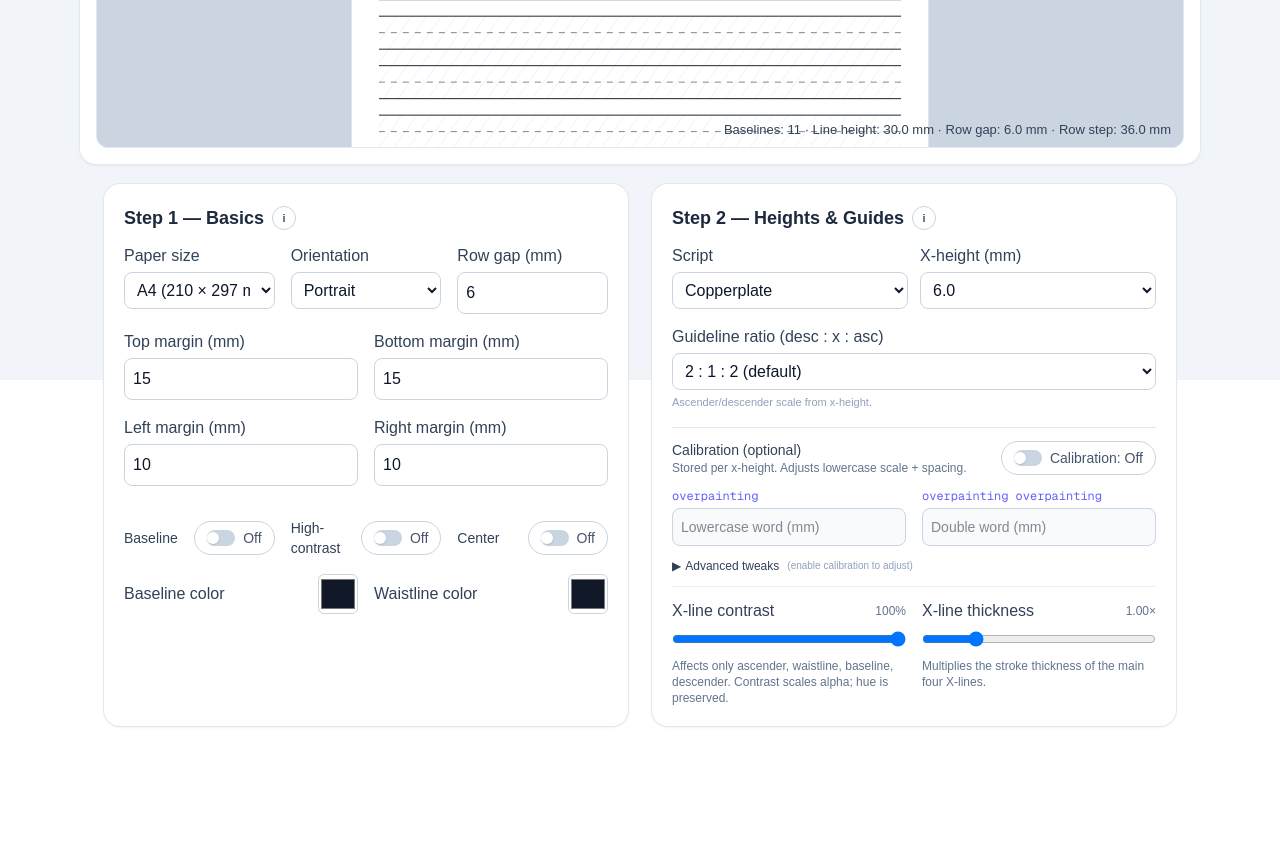
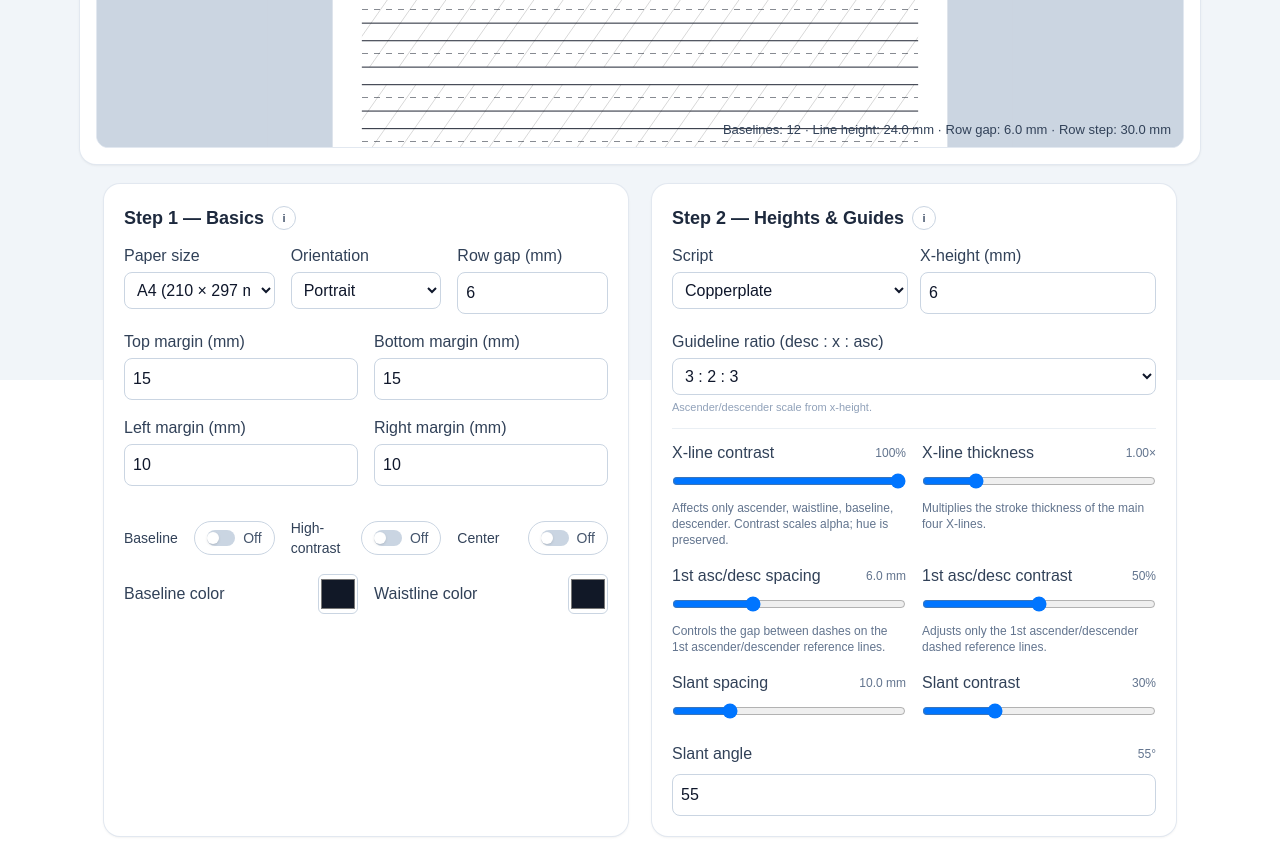
Before and after one commit to mashw/calligraphy-tools, a Next.js app: page /guidelines in a window 1280 px wide. Shown: the part 420-1276 px from the top of the page. Before the commit the page ends 1166 px from the top, so only its background shows below. Built offline with nearby package versions, Linux system fonts and the light colour scheme.

Commit message:
Guidelines: add advanced slant controls and fix slant angle input

```diff
--- a/src/app/guidelines/page.tsx
+++ b/src/app/guidelines/page.tsx
@@ -1,13 +1,9 @@
 'use client';
 
 import React, { useMemo, useRef, useState, useLayoutEffect, useEffect } from 'react';
+import {PAPERS_MM } from '@/lib/curve-helpers';
+
 import {
-  PAPERS_MM,
-} from '@/lib/curve-helpers';
-
-import {
-  CAL_WORD,
-  CAL_WORD_DOUBLE,
   clamp,
 } from '@/lib/line-widths';
 import { type ScriptId } from '@/lib/scripts';
@@ -22,12 +18,6 @@ type CopperplateRatioPreset = '2:1:2' | '3:2:3' | '1:1:1' | 'custom';
 type Pt = { x: number; y: number };
 type Box = { w: number; h: number };
 type GuideSet = ReturnType<typeof buildGuideSet>;
-
-const X_OPTIONS = Array.from({ length: (10 - 2) / 0.5 + 1 }, (_, i) => 2 + i * 0.5);
-
-const CAL_STORAGE_KEY_PREFIX = 'ct_guidelines_calibration_v2_xh_';
-const keyForXHeight = (x: number) => `${CAL_STORAGE_KEY_PREFIX}${x.toFixed(1)}`;
-
 
 
 function buildPageSlantLines(opts: {
@@ -57,21 +47,25 @@ function buildPageSlantLines(opts: {
   return lines;
 }
 
-function buildCopperplateSlantLines(guideSets: GuideSet[], box: Box, xHeightMM: number) {
+function buildCopperplateSlantLines(
+  guideSets: GuideSet[],
+  box: Box,
+  slantSpacingMM: number,
+  slantAngleDeg: number
+) {
   const first = guideSets[0];
   if (!first) return [];
 
   const xMin = first.baseLine[0].x;
   const xMax = first.baseLine[first.baseLine.length - 1].x;
-  const stepMM = Math.max(xHeightMM * 0.9, 3);
 
   const lines = buildPageSlantLines({
     boxW: box.w,
     boxH: box.h,
     xMin,
     xMax,
-    angleDeg: -55,
-    stepMM,
+    angleDeg: -slantAngleDeg,
+    stepMM: slantSpacingMM,
   });
 
   return lines.map(line => ({
@@ -81,6 +75,7 @@ function buildCopperplateSlantLines(guideSets: GuideSet[], box: Box, xHeightMM:
     y2: line.b.y,
   }));
 }
+
 
 function GuidelinesRowMask({ guideSets, box }: { guideSets: GuideSet[]; box: Box }) {
   return (
@@ -111,15 +106,21 @@ function GuidelinesRowMask({ guideSets, box }: { guideSets: GuideSet[]; box: Box
 function CopperplateSlantLines({
   guideSets,
   box,
-  xHeightMM,
+  slantSpacingMM,
+  slantAngleDeg,
+  slantLineContrast,
+  highContrastMode,
   swThin,
 }: {
   guideSets: GuideSet[];
   box: Box;
-  xHeightMM: number;
+  slantSpacingMM: number;
+  slantAngleDeg: number;
+  slantLineContrast: number;
+  highContrastMode: boolean;
   swThin: number;
 }) {
-  const lines = buildCopperplateSlantLines(guideSets, box, xHeightMM);
+  const lines = buildCopperplateSlantLines(guideSets, box, slantSpacingMM, slantAngleDeg);
   if (lines.length === 0) return null;
 
   return (
@@ -131,7 +132,9 @@ function CopperplateSlantLines({
           y1={ln.y1}
           x2={ln.x2}
           y2={ln.y2}
-          stroke="#e2e8f0"
+          stroke="#000"
+strokeOpacity={highContrastMode ? 1 : slantLineContrast}
+
           strokeWidth={swThin}
           vectorEffect="non-scaling-stroke"
         />
@@ -139,6 +142,7 @@ function CopperplateSlantLines({
     </g>
   );
 }
+
 
 
 /* ---------------- Reusable InfoTip ---------------- */
@@ -431,6 +435,19 @@ export default function GuidelinesPage() {
   const [waistlineColor, setWaistlineColor] = useState('#111827');
   const [xLineContrast, setXLineContrast] = useState(1);
   const [xLineThickness, setXLineThickness] = useState(1); // multiplier
+  const [midlineDashGap, setMidlineDashGap] = useState(6); // mm gap between dashes
+  const [midlineDashContrast, setMidlineDashContrast] = useState(0.5); // alpha multiplier
+  const [slantSpacingMM, setSlantSpacingMM] = useState(10);
+  const [slantLineContrast, setSlantLineContrast] = useState(0.3);
+  const [slantAngleText, setSlantAngleText] = useState('55');
+
+const slantAngleDeg = useMemo(() => {
+  const v = parseInt(slantAngleText, 10);
+  return Number.isFinite(v) ? v : 55;
+}, [slantAngleText]);
+
+
+
   const [gridContrast, setGridContrast] = useState(0.5);
   const [gridThickness, setGridThickness] = useState(1);
   const [showGridHorizontal, setShowGridHorizontal] = useState(true);
@@ -516,10 +533,15 @@ export default function GuidelinesPage() {
   const gridContrastBeforeHigh = useRef<number | null>(null);
 
 
-  const [xHeightMM, setXHeightMM] = useState(6);
+  const [xHeightMMText, setXHeightMMText] = useState('6');
+
+  const xHeightMM = useMemo(() => {
+    const v = parseFloat(xHeightMMText);
+    return Number.isFinite(v) ? v : 6;
+  }, [xHeightMMText]);
   const [capStyle, setCapStyle] = useState<'simple' | 'flourished'>('flourished');
   const [nibText, setNibText] = useState('2');
-  const [copperplateRatioPreset, setCopperplateRatioPreset] = useState<CopperplateRatioPreset>('2:1:2');
+  const [copperplateRatioPreset, setCopperplateRatioPreset] = useState<CopperplateRatioPreset>('3:2:3');
   const [copperplateDescUnitsText, setCopperplateDescUnitsText] = useState('2');
   const [copperplateXUnitsText, setCopperplateXUnitsText] = useState('1');
   const [copperplateAscUnitsText, setCopperplateAscUnitsText] = useState('2');
@@ -536,14 +558,16 @@ export default function GuidelinesPage() {
 
   const [ascNib, setAscNib] = useState(BLACKLETTER_GUIDE_DEFAULTS.ascNib);
   const [descNib, setDescNib] = useState(BLACKLETTER_GUIDE_DEFAULTS.descNib);
+
+  useEffect(() => {
+    if (script === 'Fraktur' || script === 'TexturaQuadrata') {
+      setAscNib(2);
+      setDescNib(2);
+    }
+  }, [script]);
+
+
   const [rowGapMM, setRowGapMM] = useState(6);
-
-  const [useCalibration, setUseCalibration] = useState(false);
-  const [calWordLowerMM, setCalWordLowerMM] = useState('');
-  const [calWordDoubleMM, setCalWordDoubleMM] = useState('');
-  const [showAdvanced, setShowAdvanced] = useState(false);
-  const [userScaleFactor, setUserScaleFactor] = useState(1);
-  const [userSpaceFactor, setUserSpaceFactor] = useState(1);
 
   const [isNarrow, setIsNarrow] = useState(() => (typeof window !== 'undefined'
     ? window.matchMedia('(max-width: 640px)').matches
@@ -621,60 +645,6 @@ export default function GuidelinesPage() {
       body.style.backgroundImage = prevBodyBg;
     };
   }, []);
-
-  useEffect(() => {
-    if (script !== 'Copperplate') {
-      setUseCalibration(false);
-      setShowAdvanced(false);
-    }
-  }, [script]);
-
-  useEffect(() => {
-    if (script !== 'Copperplate') return;
-
-    try {
-      const key = keyForXHeight(xHeightMM);
-      const raw = typeof window !== 'undefined' ? localStorage.getItem(key) : null;
-      if (!raw) {
-        setUseCalibration(false);
-        setCalWordLowerMM('');
-        setCalWordDoubleMM('');
-        setUserScaleFactor(1);
-        setUserSpaceFactor(1);
-        setShowAdvanced(false);
-        return;
-      }
-      const data = JSON.parse(raw);
-      setUseCalibration(!!data.useCalibration);
-      setCalWordLowerMM(typeof data.calWordLowerMM === 'string' ? data.calWordLowerMM : '');
-      setCalWordDoubleMM(typeof data.calWordDoubleMM === 'string' ? data.calWordDoubleMM : '');
-      setUserScaleFactor(typeof data.userScaleFactor === 'number' ? clamp(data.userScaleFactor, 0.7, 1.3) : 1);
-      setUserSpaceFactor(typeof data.userSpaceFactor === 'number' ? clamp(data.userSpaceFactor, 0.5, 1.5) : 1);
-      setShowAdvanced(false);
-    } catch {
-      // ignore
-    }
-  }, [xHeightMM, script]);
-
-  useEffect(() => {
-    if (script !== 'Copperplate') return;
-
-    try {
-      const key = keyForXHeight(xHeightMM);
-      const data = {
-        useCalibration,
-        calWordLowerMM,
-        calWordDoubleMM,
-        userScaleFactor,
-        userSpaceFactor,
-      };
-      if (typeof window !== 'undefined') {
-        localStorage.setItem(key, JSON.stringify(data));
-      }
-    } catch {
-      // ignore
-    }
-  }, [xHeightMM, script, useCalibration, calWordLowerMM, calWordDoubleMM, userScaleFactor, userSpaceFactor]);
 
   // ---------- Page box (mm) ----------
   const raw = PAPERS_MM[paper];
@@ -1254,11 +1224,15 @@ export default function GuidelinesPage() {
                 {/* Guides */}
                 {script === 'Copperplate' && (
                   <CopperplateSlantLines
-                    guideSets={guideSets}
-                    box={box}
-                    xHeightMM={xHeightMM}
-                    swThin={swThin}
-                  />
+  guideSets={guideSets}
+  box={box}
+  slantSpacingMM={slantSpacingMM}
+  slantAngleDeg={slantAngleDeg}
+  slantLineContrast={slantLineContrast}
+  highContrastMode={highContrastMode}
+  swThin={swThin}
+/>
+
                 )}
 
 
@@ -1306,21 +1280,31 @@ export default function GuidelinesPage() {
                             x2={x2}
                             y1={yMidAsc}
                             y2={yMidAsc}
-                            stroke="#111827"
-                            strokeWidth={swThin}
+                            stroke={hexToRgba('#111827', highContrastMode ? 1 : midlineDashContrast)}
+
+                            strokeWidth={1}
                             vectorEffect="non-scaling-stroke"
-                            strokeDasharray="6 6"
+                            strokeDasharray={`6 ${midlineDashGap}`}
+
+                            strokeLinecap="butt"
+                            shapeRendering="crispEdges"
                           />
+
                           <line
                             x1={x1}
                             x2={x2}
                             y1={yMidDesc}
                             y2={yMidDesc}
-                            stroke="#111827"
-                            strokeWidth={swThin}
+                            stroke={hexToRgba('#111827', highContrastMode ? 1 : midlineDashContrast)}
+
+                            strokeWidth={1}
                             vectorEffect="non-scaling-stroke"
-                            strokeDasharray="6 6"
+                            strokeDasharray={`6 ${midlineDashGap}`}
+
+                            strokeLinecap="butt"
+                            shapeRendering="crispEdges"
                           />
+
                         </>
                       )}
 
@@ -1612,18 +1596,39 @@ export default function GuidelinesPage() {
                 </label>
 
                 {script === 'Copperplate' ? (
-                  <select
+                  <input
+                    type="number"
+                    step={0.5}
+                    min={2}
+                    max={10}
                     className="mt-1 w-full p-2 rounded-lg border border-slate-300"
-                    value={xHeightMM}
-                    onChange={(e) => setXHeightMM(parseFloat(e.target.value))}
-                  >
-                    {X_OPTIONS.map((v) => (
-                      <option key={v} value={v}>
-                        {v.toFixed(1)}
-                      </option>
-                    ))}
-                  </select>
+                    value={xHeightMMText}
+                    onWheel={(e) => (e.currentTarget as HTMLInputElement).blur()}
+                    onChange={(e) => setXHeightMMText(e.target.value)}
+                    onKeyDown={(e) => {
+                      if (e.key !== 'ArrowUp' && e.key !== 'ArrowDown') return;
+                      e.preventDefault();
+
+                      const current = parseFloat(xHeightMMText);
+                      const safe = Number.isFinite(current) ? current : 6;
+                      const dir: 1 | -1 = e.key === 'ArrowUp' ? 1 : -1;
+
+                      const stepped = stepHalfFrom(safe, dir);
+                      const clamped = clamp(stepped, 2, 10);
+                      setXHeightMMText(String(clamped));
+                    }}
+                    onBlur={() => {
+                      const v = parseFloat(xHeightMMText);
+                      if (!Number.isFinite(v)) {
+                        setXHeightMMText('6');
+                        return;
+                      }
+                      // Keep manual entries as-is (no snapping), just clamp to allowed range:
+                      setXHeightMMText(String(clamp(v, 2, 10)));
+                    }}
+                  />
                 ) : (
+
                   <input
                     type="number"
                     step={0.5}
@@ -1647,7 +1652,7 @@ export default function GuidelinesPage() {
                     value={copperplateRatioPreset}
                     onChange={(e) => setCopperplateRatioPreset(e.target.value as CopperplateRatioPreset)}
                   >
-                    <option value="2:1:2">2 : 1 : 2 (default)</option>
+                    <option value="2:1:2">2 : 1 : 2</option>
                     <option value="3:2:3">3 : 2 : 3</option>
                     <option value="1:1:1">1 : 1 : 1</option>
                     <option value="custom">Custom…</option>
@@ -1779,108 +1784,10 @@ export default function GuidelinesPage() {
                   </div>
                 )}
 
+
+
                 {/* Calibration block unchanged */}
-                <div className="border-t border-slate-200 pt-3">
-                  <div className="flex items-center justify-between gap-3">
-                    <div>
-                      <div className="text-sm font-medium text-slate-700">Calibration (optional)</div>
-                      <p className="text-xs text-slate-500">Stored per x-height. Adjusts lowercase scale + spacing.</p>
-                    </div>
-                    <button
-                      type="button"
-                      onMouseDown={(e) => e.preventDefault()}
-                      onClick={() => setUseCalibration((v) => !v)}
-                      className={`inline-flex items-center px-3 py-1.5 text-sm rounded-full border transition select-none
-                ${useCalibration ? 'border-indigo-500 bg-indigo-50 text-indigo-700' : 'border-slate-300 bg-white text-slate-600 hover:bg-slate-50'}`}
-                    >
-                      <span
-                        className={`mr-2 inline-flex h-4 w-7 items-center rounded-full transition ${useCalibration ? 'bg-indigo-500 justify-end' : 'bg-slate-300 justify-start'
-                          }`}
-                      >
-                        <span className="h-3 w-3 rounded-full bg-white shadow" />
-                      </span>
-                      {useCalibration ? 'Calibration: On' : 'Calibration: Off'}
-                    </button>
-                  </div>
-
-                  <div className="mt-3 grid grid-cols-2 max-[420px]:grid-cols-1 gap-4 text-sm">
-                    <div className="flex flex-col gap-1">
-                      <span className="text-xs font-mono text-indigo-500">{CAL_WORD}</span>
-                      <input
-                        type="number"
-                        step="0.1"
-                        min="0"
-                        className="w-full p-2 rounded-lg border border-slate-300 text-sm focus:outline-none focus:ring-2 focus:ring-indigo-500 disabled:bg-slate-50"
-                        placeholder="Lowercase word (mm)"
-                        value={calWordLowerMM}
-                        onChange={(e) => setCalWordLowerMM(e.target.value)}
-                        disabled={!useCalibration}
-                      />
-                    </div>
-                    <div className="flex flex-col gap-1">
-                      <span className="text-xs font-mono text-indigo-500">{CAL_WORD_DOUBLE}</span>
-                      <input
-                        type="number"
-                        step="0.1"
-                        min="0"
-                        className="w-full p-2 rounded-lg border border-slate-300 text-sm focus:outline-none focus:ring-2 focus:ring-indigo-500 disabled:bg-slate-50"
-                        placeholder="Double word (mm)"
-                        value={calWordDoubleMM}
-                        onChange={(e) => setCalWordDoubleMM(e.target.value)}
-                        disabled={!useCalibration}
-                      />
-                    </div>
-                  </div>
-
-                  <div className="mt-3">
-                    <button
-                      type="button"
-                      onMouseDown={(e) => e.preventDefault()}
-                      onClick={() => setShowAdvanced((v) => !v)}
-                      className="flex items-center gap-1 text-xs font-medium text-slate-700 hover:text-indigo-600 select-none"
-                      disabled={!useCalibration}
-                    >
-                      <span className={`inline-block transform transition-transform ${showAdvanced && useCalibration ? 'rotate-90' : 'rotate-0'}`}>▶</span>
-                      <span>Advanced tweaks</span>
-                      {!useCalibration && <span className="ml-1 text-[10px] text-slate-400">(enable calibration to adjust)</span>}
-                    </button>
-
-                    {showAdvanced && useCalibration && (
-                      <div className="mt-3 grid grid-cols-2 max-[420px]:grid-cols-1 gap-4 text-xs">
-                        <div className="flex flex-col gap-1">
-                          <div className="flex items-center justify-between">
-                            <span className="font-medium text-slate-700">Overall scale</span>
-                            <span className="font-mono text-slate-500">×{userScaleFactor.toFixed(2)}</span>
-                          </div>
-                          <input
-                            type="number"
-                            step="0.01"
-                            min="0.7"
-                            max="1.3"
-                            className="w-full p-2 rounded-lg border border-slate-300 text-sm"
-                            value={userScaleFactor}
-                            onChange={(e) => setUserScaleFactor(clamp(parseFloat(e.target.value || '1') || 1, 0.7, 1.3))}
-                          />
-                        </div>
-                        <div className="flex flex-col gap-1">
-                          <div className="flex items-center justify-between">
-                            <span className="font-medium text-slate-700">Spacing factor</span>
-                            <span className="font-mono text-slate-500">×{userSpaceFactor.toFixed(2)}</span>
-                          </div>
-                          <input
-                            type="number"
-                            step="0.01"
-                            min="0.5"
-                            max="1.5"
-                            className="w-full p-2 rounded-lg border border-slate-300 text-sm"
-                            value={userSpaceFactor}
-                            onChange={(e) => setUserSpaceFactor(clamp(parseFloat(e.target.value || '1') || 1, 0.5, 1.5))}
-                          />
-                        </div>
-                      </div>
-                    )}
-                  </div>
-                </div>
+
               </div>
             ) : (
               <>
@@ -1989,7 +1896,7 @@ export default function GuidelinesPage() {
                         max={8}
                         className="mt-1 w-full p-2 rounded-lg border border-slate-300"
                         value={ascNib}
-                        onChange={(e) => setAscNib(parseFloat(e.target.value || '3'))}
+                        onChange={(e) => setAscNib(parseFloat(e.target.value || '2'))}
                       />
                     </div>
                     <div>
@@ -2058,6 +1965,138 @@ export default function GuidelinesPage() {
               <p className="mt-1 text-xs text-slate-500">Multiplies the stroke thickness of the main four X-lines.</p>
             </div>
 
+            {script === 'Copperplate' && (
+              <>
+                {/* 1st asc/desc dash spacing */}
+                <div>
+                  <div className="flex items-center justify-between">
+                    <label className="font-medium text-slate-700">1st asc/desc spacing</label>
+                    <span className="text-xs text-slate-500">{midlineDashGap.toFixed(1)} mm</span>
+                  </div>
+                  <input
+                    type="range"
+                    min="2"
+                    max="14"
+                    step="0.5"
+                    className="mt-2 w-full"
+                    value={midlineDashGap}
+                    onChange={(e) => setMidlineDashGap(parseFloat(e.target.value))}
+                  />
+                  <p className="mt-1 text-xs text-slate-500">
+                    Controls the gap between dashes on the 1st ascender/descender reference lines.
+                  </p>
+                </div>
+
+                {/* 1st asc/desc contrast */}
+                <div>
+                  <div className="flex items-center justify-between">
+                    <label className="font-medium text-slate-700">1st asc/desc contrast</label>
+                    <span className="text-xs text-slate-500">{Math.round((highContrastMode ? 1 : midlineDashContrast) * 100)}%</span>
+                  </div>
+                  <input
+                    type="range"
+                    min="0"
+                    max="1"
+                    step="0.01"
+                    className="mt-2 w-full"
+                    value={highContrastMode ? 1 : midlineDashContrast}
+                    onChange={(e) => {
+                      setMidlineDashContrast(parseFloat(e.target.value));
+                      setHighContrastMode(false);
+                    }}
+                  />
+                  <p className="mt-1 text-xs text-slate-500">
+                    Adjusts only the 1st ascender/descender dashed reference lines.
+                  </p>
+                </div>
+              </>
+            )}
+
+{script === 'Copperplate' && (
+  <>
+    {/* Slant spacing */}
+    <div>
+      <div className="flex items-center justify-between">
+        <label className="font-medium text-slate-700">Slant spacing</label>
+        <span className="text-xs text-slate-500">
+          {slantSpacingMM.toFixed(1)} mm
+        </span>
+      </div>
+      <input
+        type="range"
+        min="4"
+        max="30"
+        step="0.5"
+        className="mt-2 w-full"
+        value={slantSpacingMM}
+        onChange={(e) => setSlantSpacingMM(parseFloat(e.target.value))}
+      />
+    </div>
+
+    {/* Slant contrast */}
+    <div>
+      <div className="flex items-center justify-between">
+        <label className="font-medium text-slate-700">Slant contrast</label>
+        <span className="text-xs text-slate-500">
+          {Math.round((highContrastMode ? 1 : slantLineContrast) * 100)}%
+        </span>
+      </div>
+      <input
+        type="range"
+        min="0"
+        max="1"
+        step="0.01"
+        className="mt-2 w-full"
+        value={highContrastMode ? 1 : slantLineContrast}
+        onChange={(e) => {
+          setSlantLineContrast(parseFloat(e.target.value));
+          setHighContrastMode(false);
+        }}
+      />
+    </div>
+
+    {/* Slant angle */}
+    <div className="col-span-2">
+      <div className="flex items-center justify-between">
+        <label className="font-medium text-slate-700">Slant angle</label>
+        <span className="text-xs text-slate-500">
+          {slantAngleDeg}°
+        </span>
+      </div>
+      <input
+  type="number"
+  step={1}
+  min={0}
+  max={90}
+  className="mt-2 w-full p-2 rounded-lg border border-slate-300"
+  value={slantAngleText}
+  onWheel={(e) => (e.currentTarget as HTMLInputElement).blur()}
+  onChange={(e) => setSlantAngleText(e.target.value)}
+  onKeyDown={(e) => {
+    if (e.key !== 'ArrowUp' && e.key !== 'ArrowDown') return;
+    e.preventDefault();
+
+    const current = parseInt(slantAngleText, 10);
+    const safe = Number.isFinite(current) ? current : 55;
+    const dir = e.key === 'ArrowUp' ? 1 : -1;
+    setSlantAngleText(String(safe + dir));
+  }}
+  onBlur={() => {
+    const v = parseInt(slantAngleText, 10);
+    if (!Number.isFinite(v)) {
+      setSlantAngleText('55');
+      return;
+    }
+    setSlantAngleText(String(Math.min(90, Math.max(0, v))));
+  }}
+/>
+
+    </div>
+  </>
+)}
+
+
+
             {showGridControls && (
               <>
                 <div>
--- a/tsconfig.json
+++ b/tsconfig.json
@@ -16,7 +16,7 @@
     "moduleResolution": "bundler",
     "resolveJsonModule": true,
     "isolatedModules": true,
-    "jsx": "react-jsx",
+    "jsx": "preserve",
     "incremental": true,
     "plugins": [
       {
```
